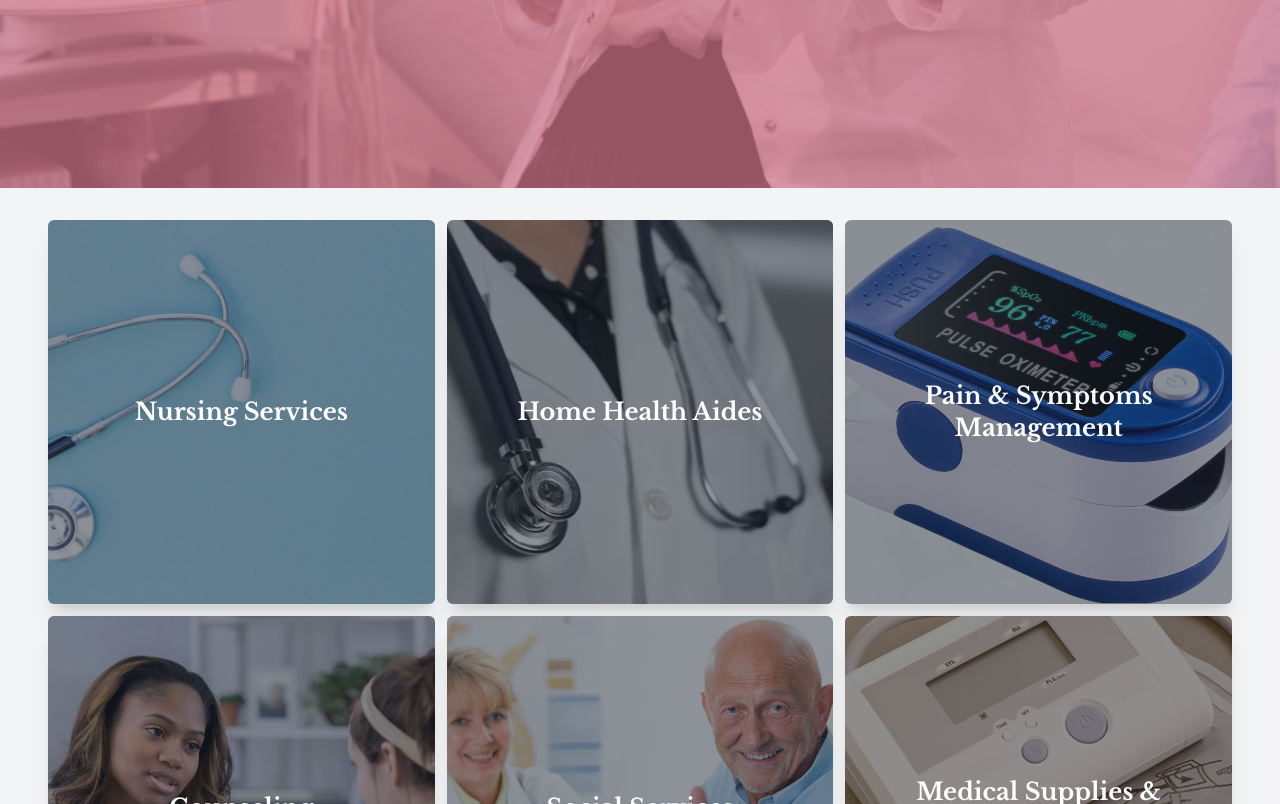
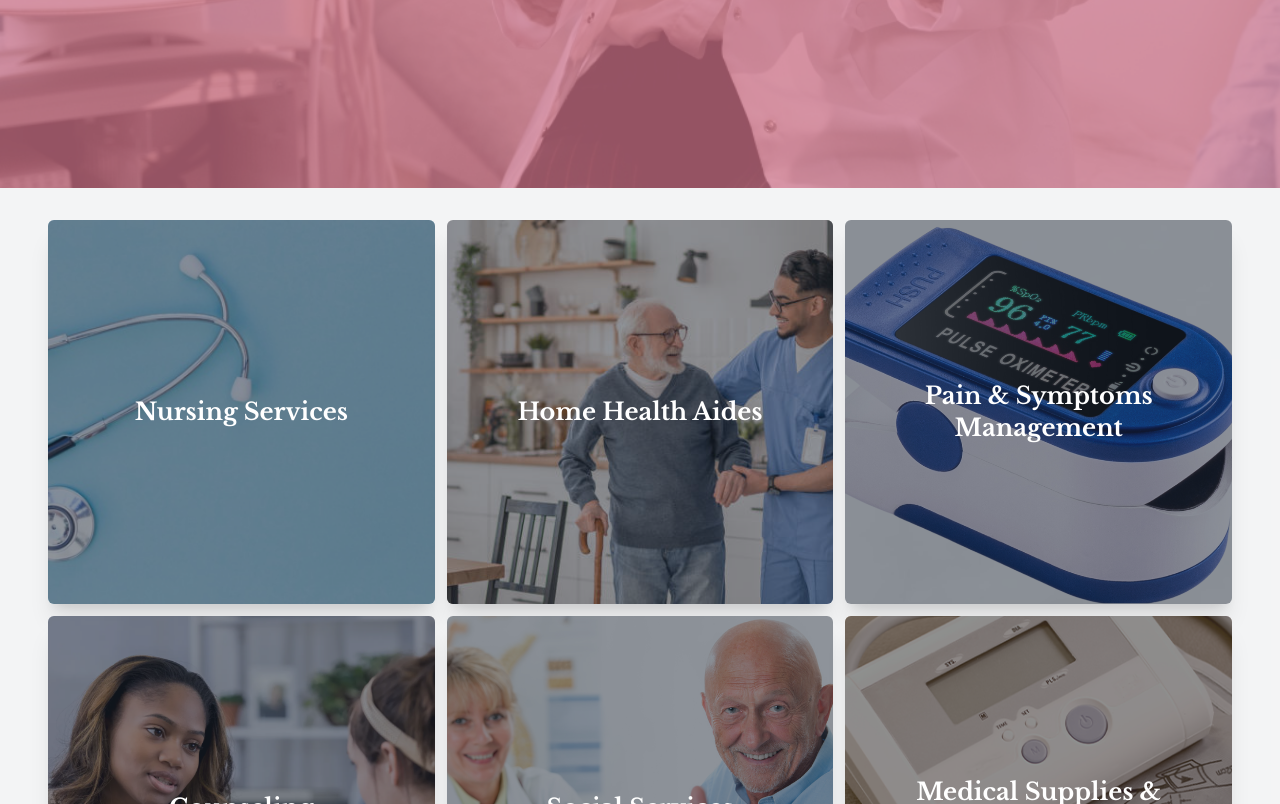
Before and after one commit to valeriequach/AffirmHospice, a React (Vite) app: page /Services in a window 1280 px wide. Shown: the part 404-1208 px from the top of the page. Built offline with nearby package versions, Linux system fonts and the light colour scheme.

Commit message:
second commit

```diff
--- a/src/data/services.js
+++ b/src/data/services.js
@@ -9,7 +9,7 @@ export default [
     {
         "title": "Home Health Aides",
         "desc": "Our home health aides help our patients with their hygiene, feeding, light housekeeping, and similar personal care activities. Home health aides offer basic and continuous personal care duties like assistance with bathing, personal grooming, driving, shopping, light housekeeping, and other such chores as per care team assessment. We provide some aides to provide your primary caregivers a chance to rest and tend to other responsibilities as well.",
-        "imgUrl": "/assets/doctor.jpg",
+        "imgUrl": "/assets/homehealthaide.jpeg",
         "cardkey": "homehealthaides",
         "id":"2",
     },
```
Also changed, not shown: public/assets/homehealthaide.jpeg (added).
